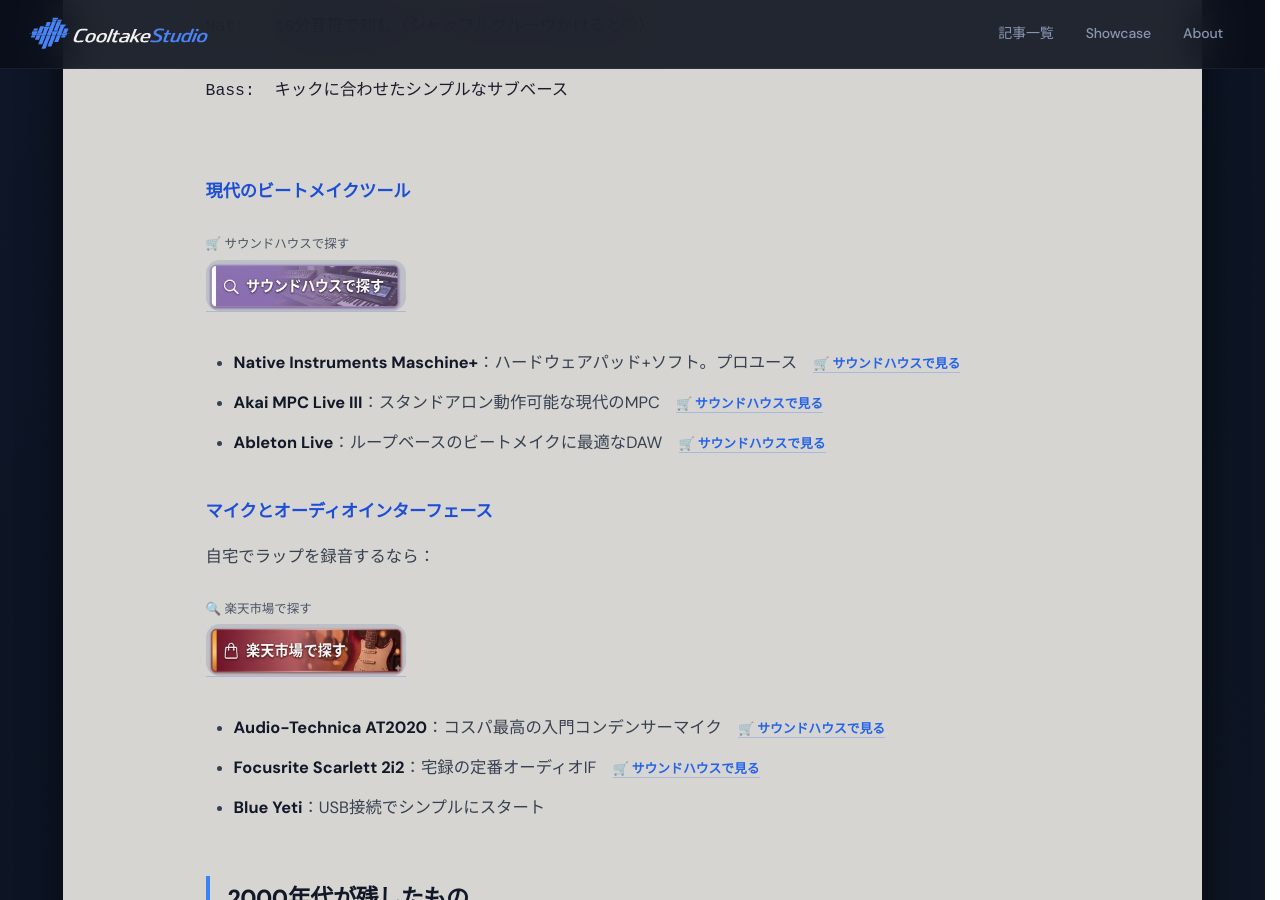
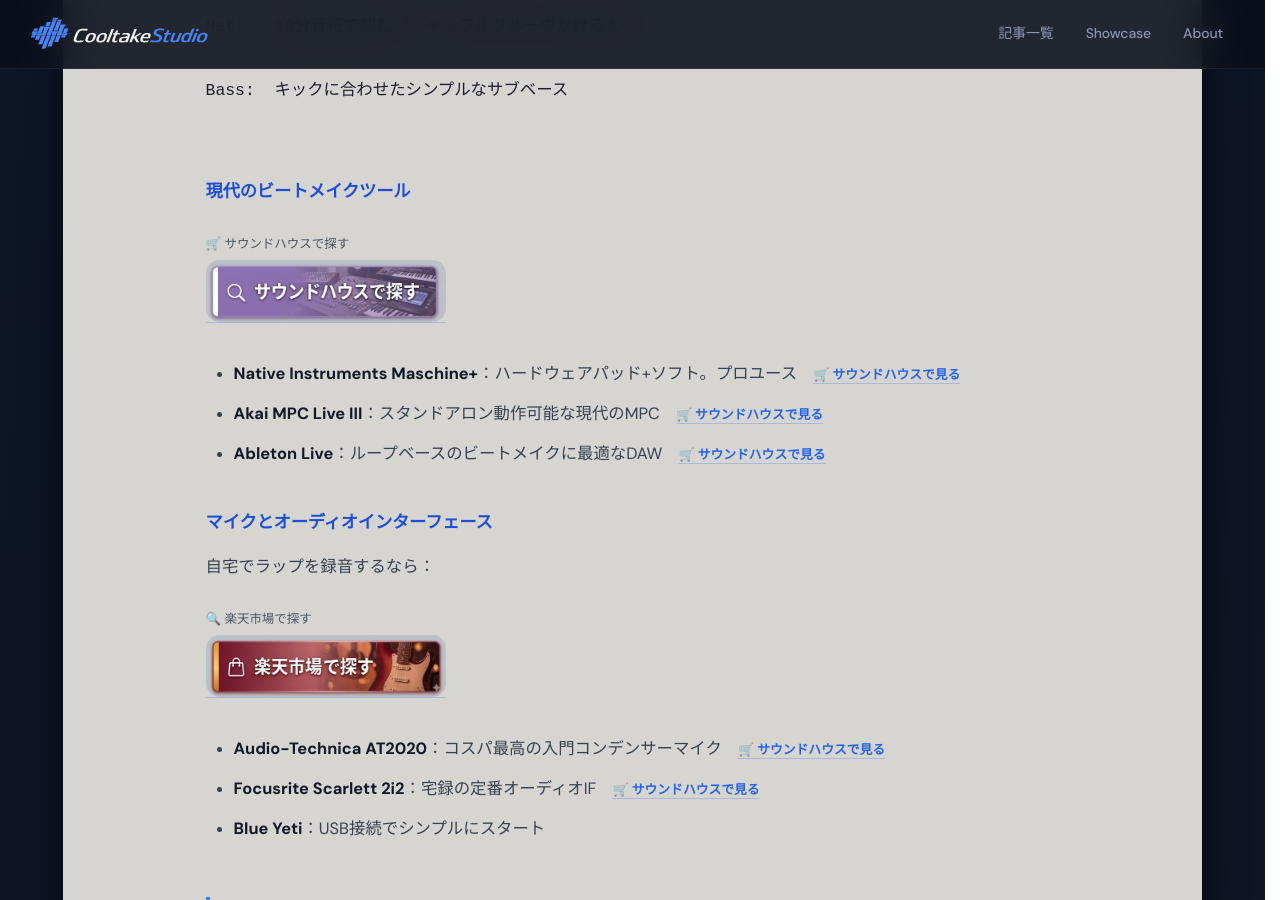
Before and after one commit to cooltake/cooltake-staging, a Jekyll site: the page built from _posts/2026-05-30-japan-music-13-hiphop-rb.md, in a window 1280 px wide and 900 px high, scrolled down 2414 px. Built offline with Jekyll 4.4.1, drawn with Linux system fonts in a browser that asks for light colours; some web fonts are replaced.

Commit message:
style: flex horizontal buttons + larger width in 2026-05-30-japan-music-13-hiphop-rb.md

```diff
--- a/_posts/2026-05-30-japan-music-13-hiphop-rb.md
+++ b/_posts/2026-05-30-japan-music-13-hiphop-rb.md
@@ -130,7 +130,7 @@
 <div style="margin:1.5rem 0;">
 
 <span style="display:block;font-size:.78rem;color:#4b5563;margin-bottom:3px;margin-top:6px;">🛒 サウンドハウスで探す</span>
-<a href="https://h.accesstrade.net/sp/cc?rk=0100pdhv00n9hy&url=https%3A%2F%2Fwww.soundhouse.co.jp%2Fsearch%2Findex%3Fs_category_cd%3D450%26s_maker_cd%3D%26s_search_all%3D%26s_ord%3D" rel="nofollow" referrerpolicy="no-referrer-when-downgrade" style="display:inline-block;text-decoration:none;"><img src="/assets/images/btn-soundhouse.jpg" alt="サウンドハウスで探す" width="200" style="max-width:100%;height:auto;border-radius:14px;display:block;"></a>
+<a href="https://h.accesstrade.net/sp/cc?rk=0100pdhv00n9hy&url=https%3A%2F%2Fwww.soundhouse.co.jp%2Fsearch%2Findex%3Fs_category_cd%3D450%26s_maker_cd%3D%26s_search_all%3D%26s_ord%3D" rel="nofollow" referrerpolicy="no-referrer-when-downgrade" style="display:inline-block;text-decoration:none;"><img src="/assets/images/btn-soundhouse.jpg" alt="サウンドハウスで探す" width="240" style="max-width:100%;height:auto;border-radius:14px;display:block;"></a>
 
 </div>
 
@@ -153,7 +153,7 @@
 <div style="margin:1.5rem 0;">
 
 <span style="display:block;font-size:.78rem;color:#4b5563;margin-bottom:3px;margin-top:6px;">🔍 楽天市場で探す</span>
-<a href="https://hb.afl.rakuten.co.jp/ichiba/54518dd8.3792440a.54518dd9.03b99be4/?pc=https%3A%2F%2Fsearch.rakuten.co.jp%2Fsearch%2Fmall%2F%25E3%2582%25B3%25E3%2583%25B3%25E3%2583%2587%25E3%2583%25B3%25E3%2582%25B5%25E3%2583%25BC%25E3%2583%259E%25E3%2582%25A4%25E3%2582%25AF%2B%25E5%25AE%2585%25E9%258C%25B2%2F" rel="nofollow" referrerpolicy="no-referrer-when-downgrade" style="display:inline-block;text-decoration:none;"><img src="/assets/images/btn-rakuten.jpg" alt="楽天市場で探す" width="200" style="max-width:100%;height:auto;border-radius:14px;display:block;"></a>
+<a href="https://hb.afl.rakuten.co.jp/ichiba/54518dd8.3792440a.54518dd9.03b99be4/?pc=https%3A%2F%2Fsearch.rakuten.co.jp%2Fsearch%2Fmall%2F%25E3%2582%25B3%25E3%2583%25B3%25E3%2583%2587%25E3%2583%25B3%25E3%2582%25B5%25E3%2583%25BC%25E3%2583%259E%25E3%2582%25A4%25E3%2582%25AF%2B%25E5%25AE%2585%25E9%258C%25B2%2F" rel="nofollow" referrerpolicy="no-referrer-when-downgrade" style="display:inline-block;text-decoration:none;"><img src="/assets/images/btn-rakuten.jpg" alt="楽天市場で探す" width="240" style="max-width:100%;height:auto;border-radius:14px;display:block;"></a>
 
 </div>
 
@@ -190,7 +190,7 @@
 <div style="margin:1.5rem 0;">
 
 <span style="display:block;font-size:.78rem;color:#4b5563;margin-bottom:3px;margin-top:6px;">🔍 楽天市場で探す</span>
-<a href="https://hb.afl.rakuten.co.jp/ichiba/54518dd8.3792440a.54518dd9.03b99be4/?pc=https%3A//search.rakuten.co.jp/search/mall/m-flo%2BSOUL%2BOUT%2BRIP%2BSLYME%2BCD/" rel="nofollow" referrerpolicy="no-referrer-when-downgrade" style="display:inline-block;text-decoration:none;"><img src="/assets/images/btn-rakuten.jpg" alt="楽天市場で探す" width="200" style="max-width:100%;height:auto;border-radius:14px;display:block;"></a>
+<a href="https://hb.afl.rakuten.co.jp/ichiba/54518dd8.3792440a.54518dd9.03b99be4/?pc=https%3A//search.rakuten.co.jp/search/mall/m-flo%2BSOUL%2BOUT%2BRIP%2BSLYME%2BCD/" rel="nofollow" referrerpolicy="no-referrer-when-downgrade" style="display:inline-block;text-decoration:none;"><img src="/assets/images/btn-rakuten.jpg" alt="楽天市場で探す" width="240" style="max-width:100%;height:auto;border-radius:14px;display:block;"></a>
 
 </div>
 
@@ -203,7 +203,7 @@
 <div style="margin:1.5rem 0;">
 
 <span style="display:block;font-size:.78rem;color:#4b5563;margin-bottom:3px;margin-top:6px;">🔍 楽天市場で探す</span>
-<a href="https://hb.afl.rakuten.co.jp/ichiba/54518dd8.3792440a.54518dd9.03b99be4/?pc=https%3A//search.rakuten.co.jp/search/mall/%E3%83%92%E3%83%83%E3%83%97%E3%83%9B%E3%83%83%E3%83%97%2B%E3%83%93%E3%83%BC%E3%83%88%E3%83%A1%E3%82%A4%E3%82%AD%E3%83%B3%E3%82%B0%2B%E6%9C%AC/" rel="nofollow" referrerpolicy="no-referrer-when-downgrade" style="display:inline-block;text-decoration:none;"><img src="/assets/images/btn-rakuten.jpg" alt="楽天市場で探す" width="200" style="max-width:100%;height:auto;border-radius:14px;display:block;"></a>
+<a href="https://hb.afl.rakuten.co.jp/ichiba/54518dd8.3792440a.54518dd9.03b99be4/?pc=https%3A//search.rakuten.co.jp/search/mall/%E3%83%92%E3%83%83%E3%83%97%E3%83%9B%E3%83%83%E3%83%97%2B%E3%83%93%E3%83%BC%E3%83%88%E3%83%A1%E3%82%A4%E3%82%AD%E3%83%B3%E3%82%B0%2B%E6%9C%AC/" rel="nofollow" referrerpolicy="no-referrer-when-downgrade" style="display:inline-block;text-decoration:none;"><img src="/assets/images/btn-rakuten.jpg" alt="楽天市場で探す" width="240" style="max-width:100%;height:auto;border-radius:14px;display:block;"></a>
 
 </div>
 
@@ -218,13 +218,13 @@
 <div>
 
 <span style="display:block;font-size:.78rem;color:#4b5563;margin-bottom:3px;margin-top:6px;">🔍 楽天市場で探す</span>
-<a href="https://hb.afl.rakuten.co.jp/ichiba/54518dd8.3792440a.54518dd9.03b99be4/?pc=https%3A//search.rakuten.co.jp/search/mall/%E3%82%B3%E3%83%B3%E3%83%87%E3%83%B3%E3%82%B5%E3%83%BC%E3%83%9E%E3%82%A4%E3%82%AF%2B%E3%82%AA%E3%83%BC%E3%83%87%E3%82%A3%E3%82%AA%E3%82%A4%E3%83%B3%E3%82%BF%E3%83%BC%E3%83%95%E3%82%A7%E3%83%BC%E3%82%B9/" rel="nofollow" referrerpolicy="no-referrer-when-downgrade" style="display:inline-block;text-decoration:none;"><img src="/assets/images/btn-rakuten.jpg" alt="楽天市場で探す" width="200" style="max-width:100%;height:auto;border-radius:14px;display:block;"></a>
+<a href="https://hb.afl.rakuten.co.jp/ichiba/54518dd8.3792440a.54518dd9.03b99be4/?pc=https%3A//search.rakuten.co.jp/search/mall/%E3%82%B3%E3%83%B3%E3%83%87%E3%83%B3%E3%82%B5%E3%83%BC%E3%83%9E%E3%82%A4%E3%82%AF%2B%E3%82%AA%E3%83%BC%E3%83%87%E3%82%A3%E3%82%AA%E3%82%A4%E3%83%B3%E3%82%BF%E3%83%BC%E3%83%95%E3%82%A7%E3%83%BC%E3%82%B9/" rel="nofollow" referrerpolicy="no-referrer-when-downgrade" style="display:inline-block;text-decoration:none;"><img src="/assets/images/btn-rakuten.jpg" alt="楽天市場で探す" width="240" style="max-width:100%;height:auto;border-radius:14px;display:block;"></a>
 
 </div>
 <div>
 
 <span style="display:block;font-size:.78rem;color:#4b5563;margin-bottom:3px;margin-top:6px;">🛒 サウンドハウスで探す</span>
-<a href="https://h.accesstrade.net/sp/cc?rk=0100pdhv00n9hy&url=https%3A%2F%2Fwww.soundhouse.co.jp%2Fsearch%2Findex%3Fs_category_cd%3D450%26s_maker_cd%3D%26s_search_all%3D%26s_ord%3D" rel="nofollow" referrerpolicy="no-referrer-when-downgrade" style="display:inline-block;text-decoration:none;"><img src="/assets/images/btn-soundhouse.jpg" alt="サウンドハウスで探す" width="200" style="max-width:100%;height:auto;border-radius:14px;display:block;"></a>
+<a href="https://h.accesstrade.net/sp/cc?rk=0100pdhv00n9hy&url=https%3A%2F%2Fwww.soundhouse.co.jp%2Fsearch%2Findex%3Fs_category_cd%3D450%26s_maker_cd%3D%26s_search_all%3D%26s_ord%3D" rel="nofollow" referrerpolicy="no-referrer-when-downgrade" style="display:inline-block;text-decoration:none;"><img src="/assets/images/btn-soundhouse.jpg" alt="サウンドハウスで探す" width="240" style="max-width:100%;height:auto;border-radius:14px;display:block;"></a>
 
 </div>
 </div>
```
